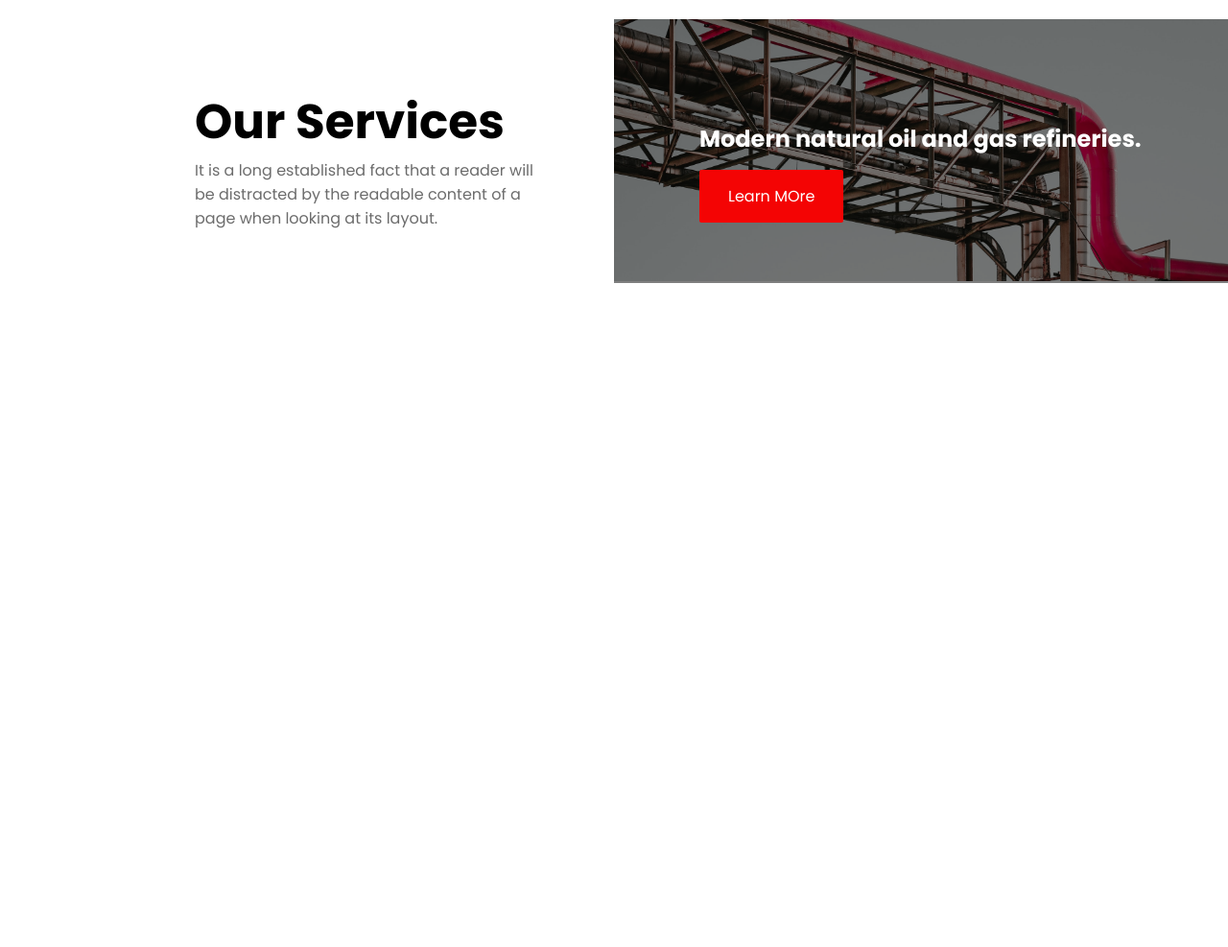
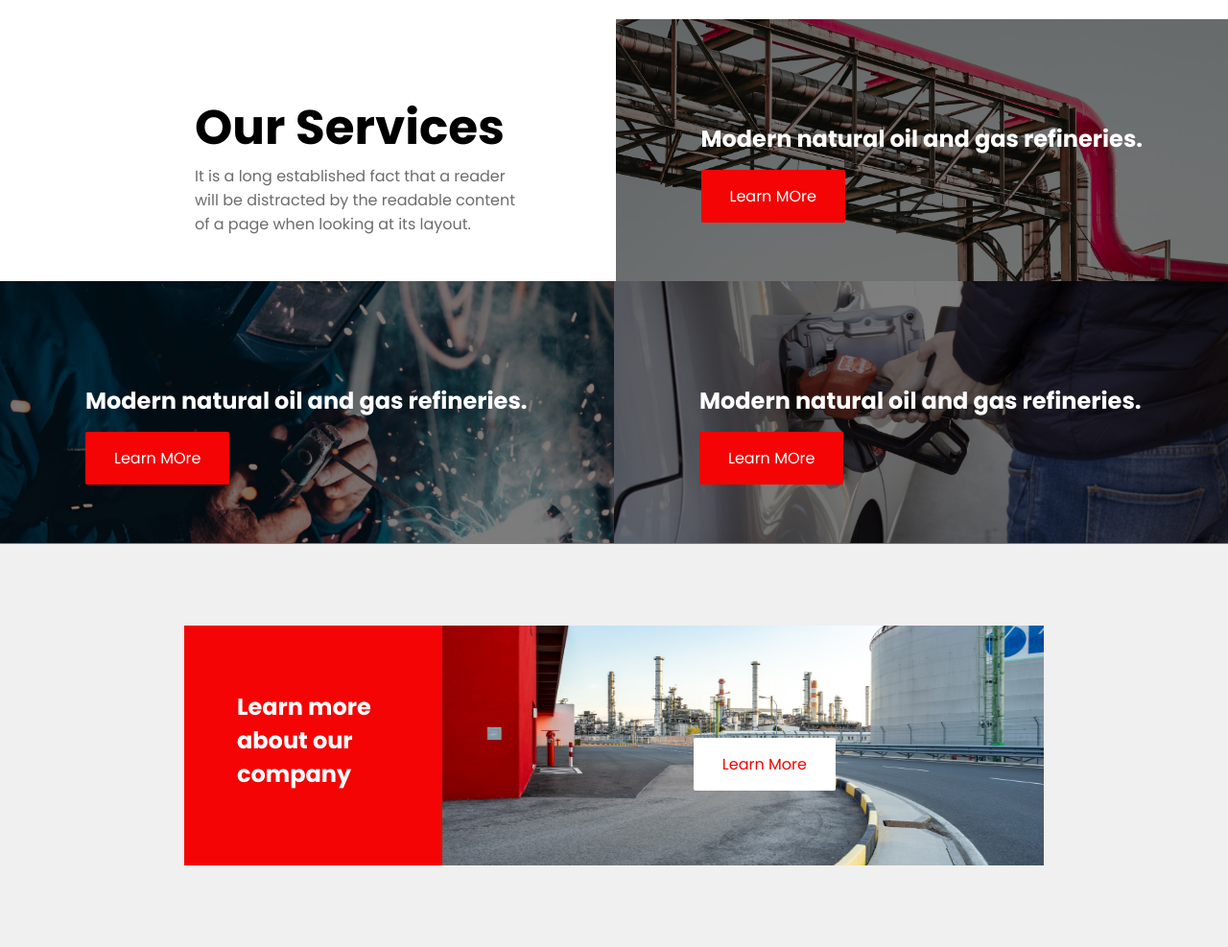
Before and after one commit to farzanacoder/PETROIL, a plain HTML site: page index.html in a window 1280 px wide. Shown: the part 1430-2417 px from the top of the page at 96% size. Before the commit the page ends 1730 px from the top, so only its background shows below. Drawn offline with Linux system fonts and the light colour scheme; a web font is replaced by a local one.

Commit message:
about area done

```diff
--- a/css/style.css
+++ b/css/style.css
@@ -150,13 +150,18 @@
 .services{
     display: flex;
     width: 100%;
-    position: relative;
+    /* position: relative;
+    z-index: 1; */
+    /* overflow: hidden; */
 }
 .s_left_txt{
-    width: 50%;
-    position: absolute;
-    left: 203px;
-    top: 70px;
+    /* width: 50%; */
+    /* position: absolute; */
+    flex: 1;
+    margin-left: 203px;
+    margin-top: 76px;
+    /* left: 203px;
+    top: 70px; */
 }
 .s_left_txt p{
     width: 59%;
@@ -166,13 +171,17 @@
     font-size: 50px;
 }
 .s_left_txt p{
-    width: 59%;
+    width: 79%;
     color: rgba(108, 108, 108, 1);
 }
-.s_right{
-    width: 50%;
-    position: absolute;
-    right: 0;
+.s_right {
+	flex: 1;
+	/* width: 556px; */
+	/* height: 500px; */
+	position: relative;
+	right: 0px;
+	/* display: inline-block; */
+	flex-basis: 200px;
 }
 .s_right img{
     width: 100%;
@@ -206,3 +215,60 @@
     background: rgba(255, 255, 255, 1);
     color: rgba(244, 4, 4, 1);
 }
+
+.services_bottom{
+    width: 100%;
+    display: flex;
+    margin-top: -7px;
+}
+
+/* About_area start here */
+.about{
+    background: rgba(240, 240, 240, 1);
+    padding: 85px 0;
+    margin-top: -6px;
+}
+.about_1{
+    display: flex;
+}
+.about_txt{
+    width: 30%;
+    background: rgba(244, 4, 4, 1);
+    color: rgba(255, 255, 255, 1);
+}
+.about_txt h2{
+    width: 210px;
+    margin-left: 55px;
+    margin-top: 67px;
+}
+.about_img{
+    width: 70%;
+    height: 250px;
+    position: relative;
+}
+.about_img img{
+    width: 100%;
+    height: 100%;
+}
+.about_img a{
+    background: rgba(244, 4, 4, 1);
+    color: rgba(255, 255, 255, 1);
+    padding: 15px 30px;
+    border-radius: 2px;
+    transition: .5s ease-in-out;
+    position: absolute;
+    top: 117px;
+    left: 262px;
+    display: inline-block;
+    background: rgba(255, 255, 255, 1);
+    color: rgba(244, 4, 4, 1);
+}
+.about_img a:hover{
+    background: rgba(244, 4, 4, 1);
+    color: rgba(255, 255, 255, 1);
+}
+/* About_area start here */
+/* About_area start here */
+color: rgba(0, 152, 24, 1);
+color: rgba(0, 138, 216, 1);
+rgba(133, 133, 133, 1)
--- a/index.html
+++ b/index.html
@@ -97,7 +97,39 @@
         </div>
      </div>
 
+     <div class="services_bottom">
+        <div class="s_right">
+            <img src="images/img_7.png" alt="">
+            <div class="overlay">
+                <h2 class="over">Modern natural oil and gas refineries.</h2>
+                <a href="#" class="over a">Learn MOre</a>
+            </div>
+        </div>
+        <div class="s_right">
+            <img src="images/img_5.png" alt="">
+            <div class="overlay">
+                <h2 class="over">Modern natural oil and gas refineries.</h2>
+                <a href="#" class="over a">Learn MOre</a>
+            </div>
+        </div>
+     </div>
+
+     <!-- About_area start here -->
+      <div class="about">
+        <div class="container about_1">
+            <div class="about_txt">
+                <h2>Learn more about our company</h2>
+            </div>
+            <div class="about_img">
+                <img src="images/img_8.png" alt="">
+                <a href="#">Learn More</a>
+            </div>
+        </div>
+      </div>
 
 
+     <!-- About_area start here -->
+     <!-- About_area start here -->
+     <!-- About_area start here -->
 </body>
 </html>
```
Also changed, not shown: images/img_8.png (added).
